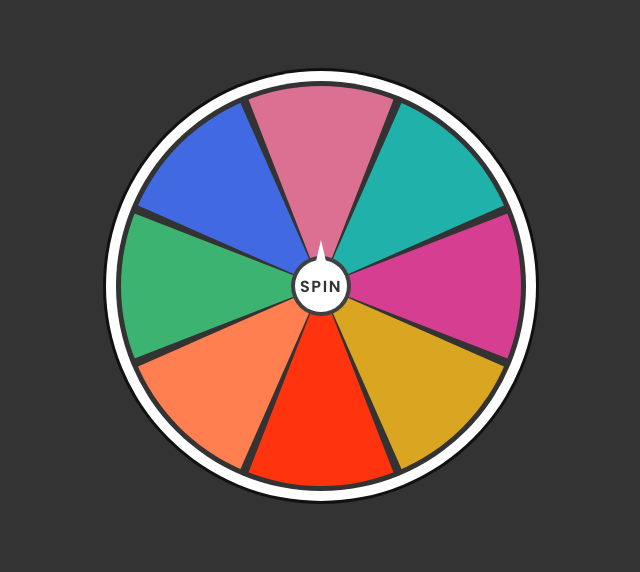
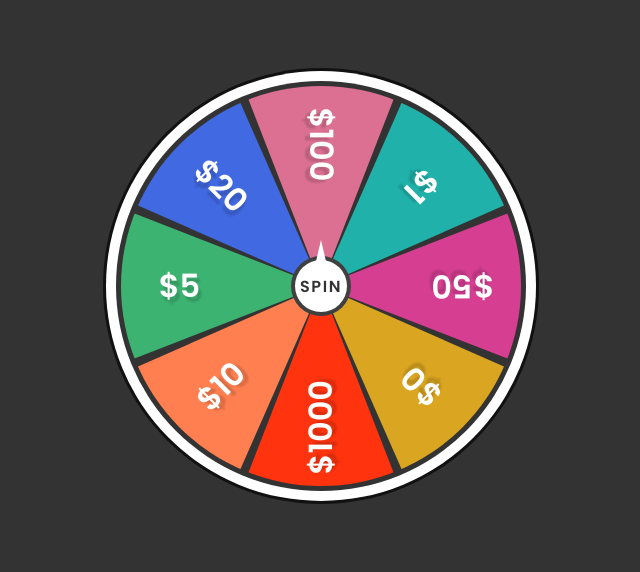
Before and after one commit to Thuotracy/spin_the_wheel_game, a plain HTML site: page index.html in a window 1280 px wide. Shown: the part 114-686 px from the top of the page, without its empty margins (319-959 px from the left). Drawn offline with Linux system fonts and the light colour scheme.

Commit message:
styled the wheel

```diff
--- a/style.css
+++ b/style.css
@@ -75,8 +75,22 @@ body{
     transform-origin: bottom right;
     transform: rotate(calc(45deg * var(--i)));
     clip-path: polygon(0 0, 56% 0, 100% 100%, 0 56%);
+    display: flex;
     justify-content: center;
     align-items: center;
     user-select: none;
     cursor: pointer;
 }
+
+.container .wheel .number span{
+    position: relative;
+    transform: rotate(45deg);
+    font-size: 2em;
+    font-weight: 600;
+    color: #fff;
+    text-shadow: 3px 5px 2px rgba(0,0,0,0.15);
+}
+
+.container .wheel .number span::before{
+    content: '$';
+}
```
